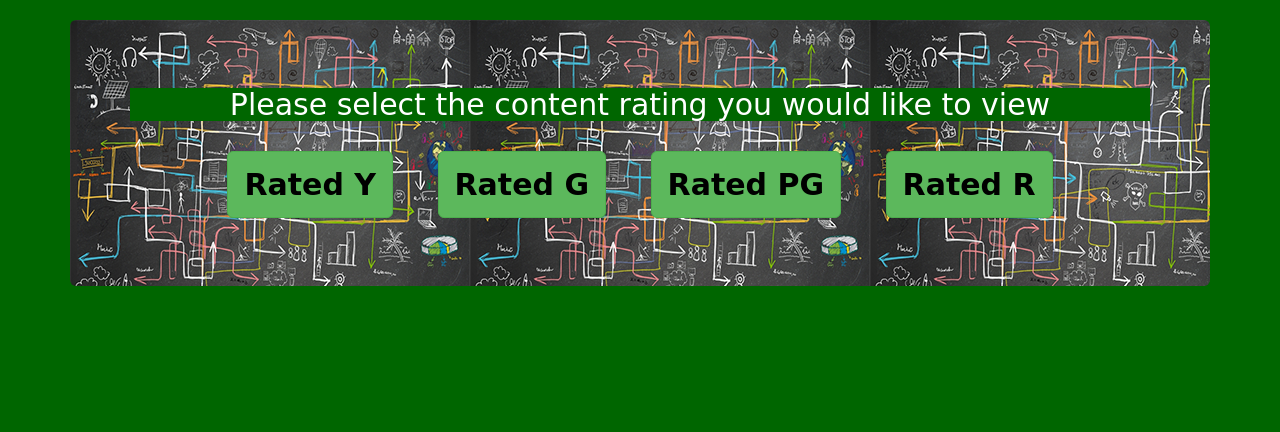
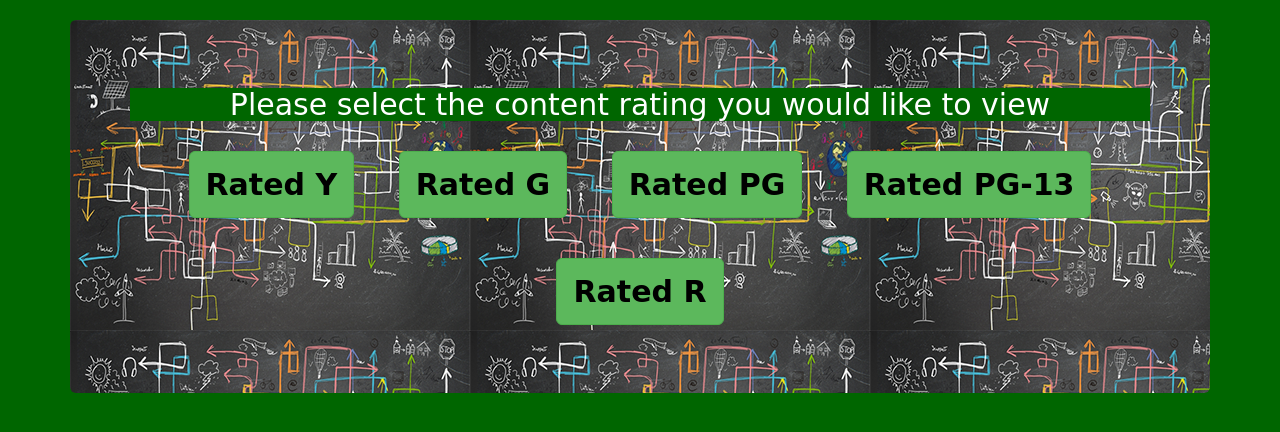
Before and after one commit to Senthilselva/Giphy, a PHP site: page / in a window 1280 px wide. Shown: the part 71-503 px from the top of the page. Run offline with PHP 8.4, Linux system fonts and the light colour scheme; some web fonts are replaced.

Commit message:
added heading

```diff
--- a/css/style.css
+++ b/css/style.css
@@ -48,6 +48,10 @@ header{
 	position: relative;
 }
 
+.jumbotron .h1, .jumbotron h1{
+	background-color: #006600;
+	color: white;
+}
 
 form{
 	background-color: white;
--- a/index.html
+++ b/index.html
@@ -28,10 +28,11 @@
           <h2> Please select the content rating you would like to view </h2>
         </div>
         <div id = "buttonDiv">
-          <button class = "btn btn-lg btn-success buttonRate" data-rate="Y"> Rated Y </button>
-          <button class = "btn btn-lg btn-success buttonRate" data-rate="G"> Rated G </button>
-          <button class = "btn btn-lg btn-success buttonRate" data-rate="PG"> Rated PG </button>
-          <button class = "btn btn-lg btn-success buttonRate" data-rate="R"> Rated R </button>
+          <button class = "btn btn-lg btn-success buttonRate" data-rate="y"> Rated Y </button>
+          <button class = "btn btn-lg btn-success buttonRate" data-rate="g"> Rated G </button>
+          <button class = "btn btn-lg btn-success buttonRate" data-rate="pg"> Rated PG </button>
+          <button class = "btn btn-lg btn-success buttonRate" data-rate="pg-13"> Rated PG-13 </button>
+          <button class = "btn btn-lg btn-success buttonRate" data-rate="r"> Rated R </button>
         </div>
       </div><!--jumbotron -->
 </div><!-- first page -->
@@ -52,7 +53,7 @@
       <label>How many pictures?</label><br>
         <input type="text" id="noOfPic" maxlength="2" size="2"><br>
 
-      <input id = "newTopic" type="submit" value="Show Now">
+      <input id = "newTopic" type="submit" value="Add">
     </form>
     </div>
   </div>
--- a/javascript/giphy.js
+++ b/javascript/giphy.js
@@ -13,7 +13,7 @@ function startApp(){
 //picPage is shown
 
 $('.firstPage  .btn').on('click',function(){
-	userSelectedRating = $(this).attr('data-rate');
+	userSelectedRating = $(this).attr('data-rate').toLowerCase();
 	$('.firstPage').hide();
 	$('.picPage').show();
 }); //rating election
@@ -67,6 +67,7 @@ topics.push(new topic(" physical reaction ", 10));
 topics.push(new topic("Bill Nye", 15));
 topics.push(new topic("   chemical reaction   ", 15));
 topics.push(new topic("   space 			ship   ", 10));
+topics.push(new topic("water density",10));
 
 function initDisplay(){
 	$(".picDiv").empty();
@@ -91,6 +92,11 @@ function displayPics(){
 	queryURL += "&limit="+totalpic+"&rating="+userSelectedRating;
 
 	//console.log(queryURL);
+	//This will be used to display as heading
+	var displayTopic = selectTopic.replace(/(\+)+/g," ");
+		displayTopic = changetoCapitol(displayTopic);
+
+	//Move the buttons to the side
 
 	if(! $(this).parent().hasClass('arrButtonDiv')){
 	    $(".arrButtonDiv").empty();
@@ -107,7 +113,13 @@ function displayPics(){
             method: 'GET'
         })
         .done(function(response) {
+        	//Display heading
         	$('.picDiv').empty();
+        	var topicHead = $('<h1>');
+        		topicHead.addClass("h1style");
+        	    topicHead.text(displayTopic);
+        	    $('.picDiv').append(topicHead);
+        	//display Picture
 			for(var j = 0; j < response.data.length; j++){
 				var imgTab = $('<img>');
 				imgTab.addClass('img img-thumbnail picture');
```
